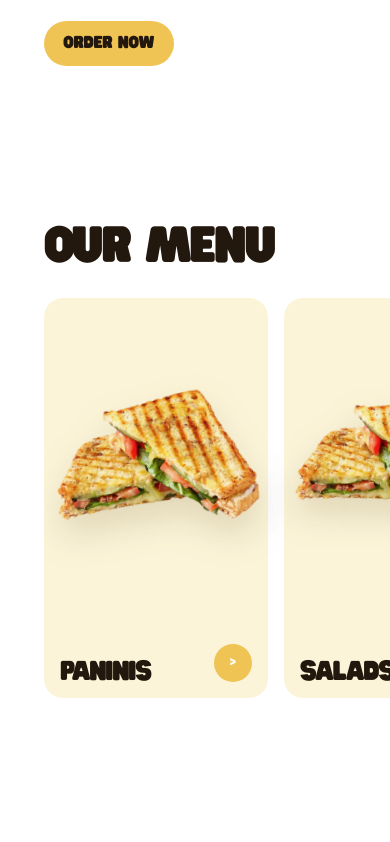
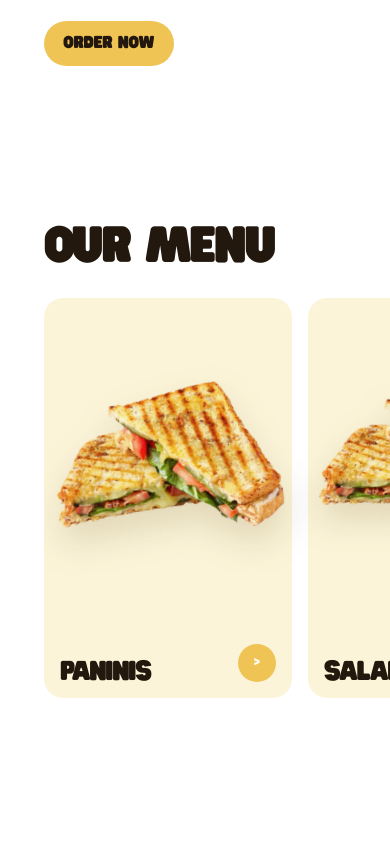
Before and after one commit to andrewchwalik/bluebird, a React (Vite) app: page / in a window 390 px wide. Shown: the part 2243-3085 px from the top of the page. Built offline with nearby package versions, Linux system fonts and the light colour scheme; no server answers.

Commit message:
Widen mobile home menu cards

```diff
--- a/src/App.css
+++ b/src/App.css
@@ -1794,7 +1794,7 @@ main {
   }
 
   .menu-showcase-grid {
-    grid-auto-columns: minmax(14rem, 78%);
+    grid-auto-columns: minmax(15.5rem, 84%);
   }
 
   .topbar {
```
